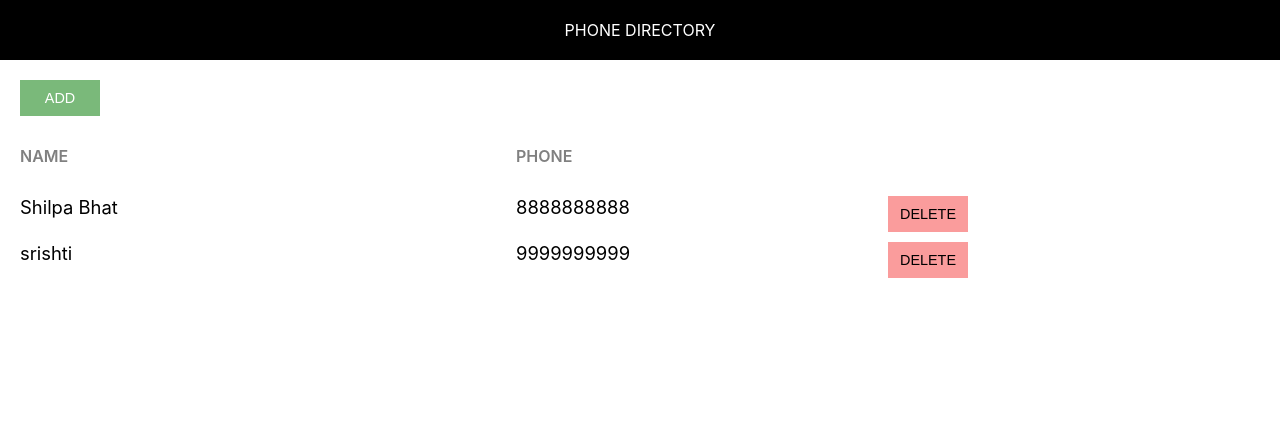
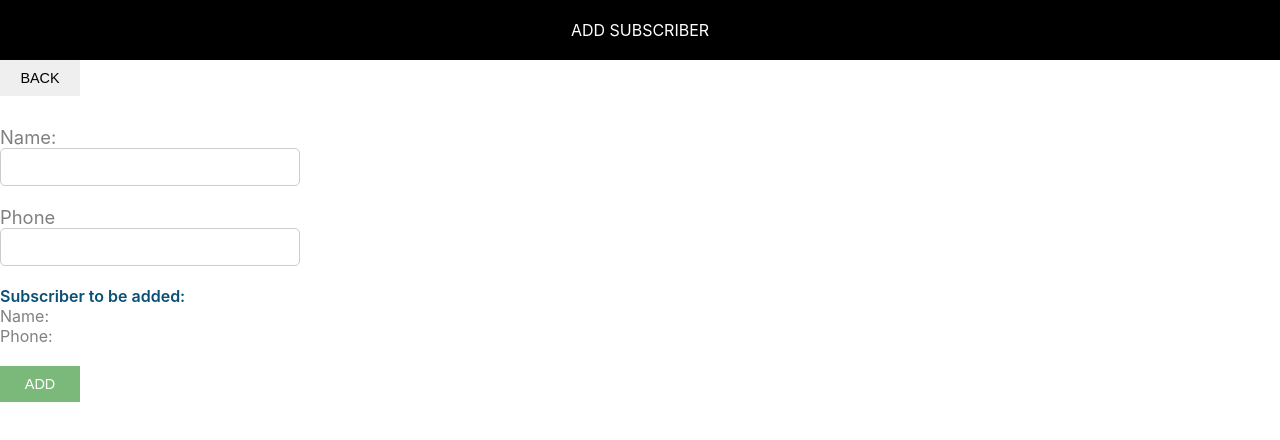
Before and after one commit to SHIVAM123P/phone-directory, a React (Create React App) app: page / in a window 1280 px wide. Shown: the top 440 px of the page. Built offline with nearby package versions, Linux system fonts and the light colour scheme.

Commit message:
Added ‘AddSubscriber’ component

```diff
--- /dev/null
+++ b/src/AddSubscriber.css
@@ -0,0 +1,36 @@
+.subscriber-form {
+    margin-top: 30px;
+}
+
+.label-control {
+    color: #808080;
+    font-size: 1.15rem;
+    margin-right: 15px;
+}
+
+.input-control {
+    width: 300px;
+    min-width: 100px;
+    padding: 10px 15px;
+    display: inline-block;
+    border: 1px solid #ccc;
+    border-radius: 5px;
+    box-sizing: border-box;
+    font-size: 0.9rem;
+    outline: none;
+}
+
+.subscriber-info-container {
+    font-size: 1rem;
+    margin-right: 10px;
+    margin-bottom: 20px;
+}
+
+.subscriber-to-add-heading {
+    color: #0a4f75;
+    font-weight: 600;
+}
+
+.subscriber-info {
+    color: #808080;
+}
--- /dev/null
+++ b/src/AddSubscriber.js
@@ -0,0 +1,33 @@
+import React, { Component } from "react";
+import Header from "./Header";
+import "./AddSubscriber.css";
+
+
+class AddSubscriber extends Component {
+    render() {
+        return (
+            <div>
+                <Header heading="Add Subscriber" />
+                <div className="component-body-containe">
+                    <button className="custom-btn">Back</button>
+                    <form className="subscriber-form">
+                        <label htmlFor="name" className="label-control">Name:</label><br/>
+                        <input id="name" type="text" className="input-control" name="name"/><br/><br/>
+                        <label htmlFor="phone" className="label-control">Phone</label><br/>
+                        <input id="phone" type="text" className="input-control" name="phone"/><br/><br/>
+                        <div className="subscriber-info-container">
+                            <span className="subscriber-to-add-heading">Subscriber to be added:</span><br/>
+                            <span className="subscriber-info">Name:</span><br/>
+                            <span className="subscriber-info">Phone:</span><br/>
+
+                        </div>
+                        <button type="submit" className="custom-btn add-btn">Add</button>
+                    </form>
+                </div>
+            </div>
+        )
+    }
+}
+
+
+export default AddSubscriber;
--- a/src/App.css
+++ b/src/App.css
@@ -1,22 +1,3 @@
-.component-body-container {
-    padding: 20px;
-}
-
-.custom-btn {
-    padding: 10px;
-    border: none;
-    margin-right: 10px;
-    text-transform: uppercase;
-    width: 80px;
-    font-size: 0.9rem;
-    cursor: pointer;
-    outline: none;
-}
-
-.add-btn {
-    background: #7ab97a;
-    color: #fff;
-}
 
 .grid-container {
     display: grid;
--- a/src/App.js
+++ b/src/App.js
@@ -4,7 +4,9 @@ import "./App.css"
 
 class App extends Component {
 
-
+clickHandler(message){
+  alert(message);
+}
   render() {
     let subscribers = [
       {
@@ -36,7 +38,7 @@ class App extends Component {
                 <span className="grid-item">{sub.name}</span>
                 <span className="grid-item">{sub.phone}</span>
                 <span className="grid-item action-btn-container">
-                  <button className="custom-btn delete-btn">Delete</button>
+                  <button className="custom-btn delete-btn" onClick={this.clickHandler.bind(this, "Delete Clicked")}>Delete</button>
                 </span>
               </div>
             })
--- /dev/null
+++ b/src/common/common.css
@@ -0,0 +1,20 @@
+.component-body-container {
+    padding: 20px;
+}
+
+.custom-btn {
+    padding: 10px;
+    border: none;
+    margin-right: 10px;
+    text-transform: uppercase;
+    width: 80px;
+    font-size: 0.9rem;
+    cursor: pointer;
+    outline: none;
+}
+
+
+.add-btn {
+    background: #7ab97a;
+    color: #fff;
+}
--- a/src/index.js
+++ b/src/index.js
@@ -3,12 +3,10 @@ import ReactDOM from 'react-dom';
 import './index.css';
 import App from './App';
 import reportWebVitals from './reportWebVitals';
-
+import AddSubscriber from "./AddSubscriber";
+import "./common/common.css"
 ReactDOM.render(
-  <React.StrictMode>
-    <App/>
-  </React.StrictMode>,
-  document.getElementById('root')
+  <AddSubscriber/>, document.getElementById('root')
 );
 
 // If you want to start measuring performance in your app, pass a function
```
